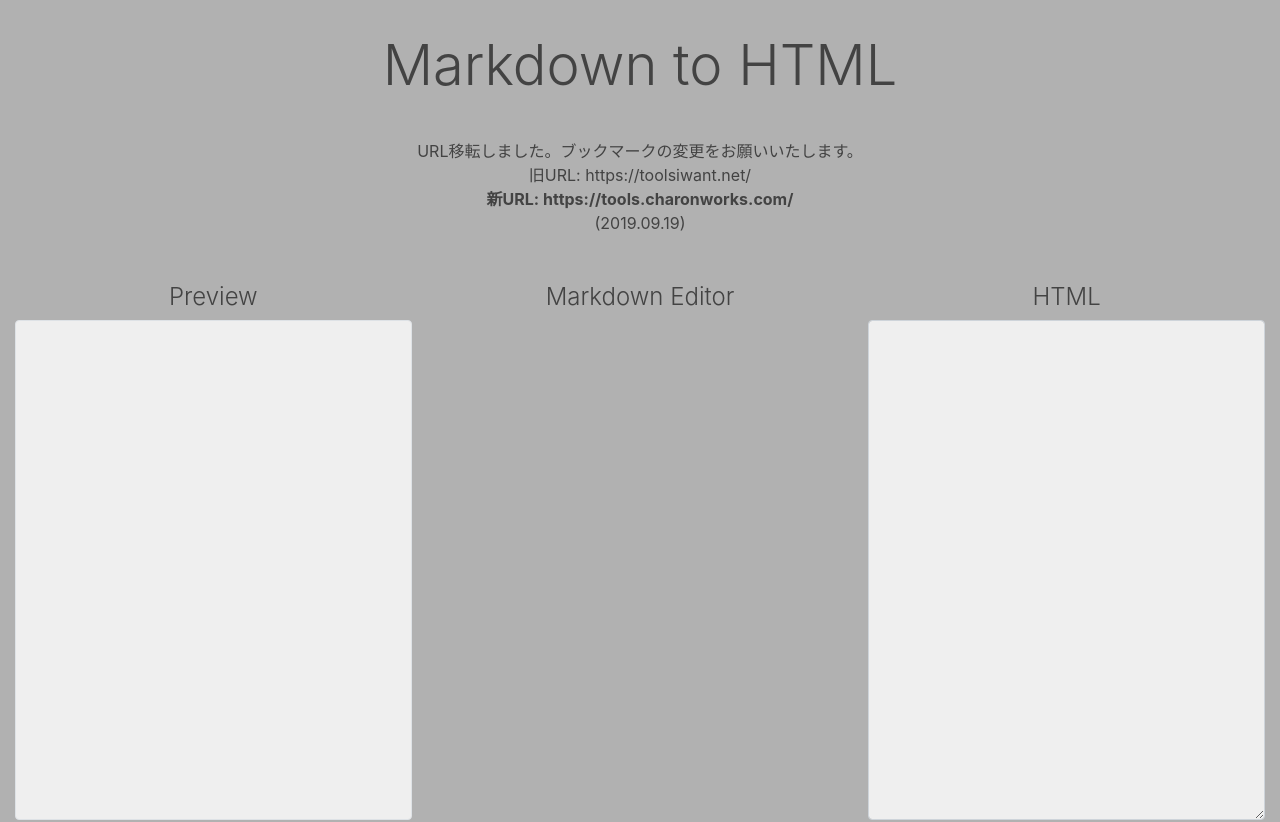
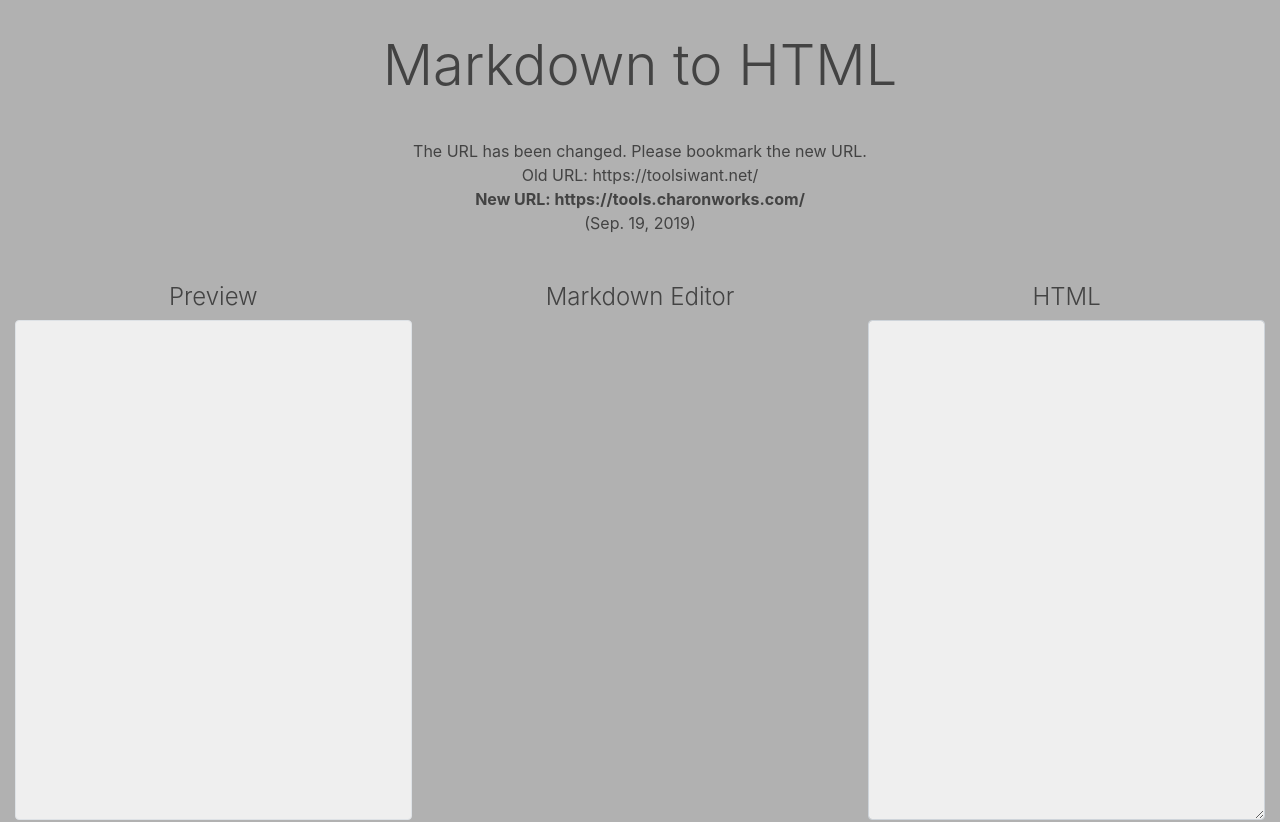
Before and after one commit to sidemt/markdown-to-html, a website: page index.html in a window 1280 px wide. Shown: the top 822 px of the page. Drawn offline with nearby package versions, Linux system fonts and the light colour scheme.

Commit message:
Change notice to English

```diff
--- a/index.html
+++ b/index.html
@@ -39,10 +39,10 @@
 
     <div class="text-center mb-5">
         <p>
-          URL移転しました。ブックマークの変更をお願いいたします。<br>
-          旧URL: https://toolsiwant.net/<br>
-          <strong>新URL: https://tools.charonworks.com/</strong><br>
-          (2019.09.19)
+          The URL has been changed. Please bookmark the new URL.<br>
+          Old URL: https://toolsiwant.net/<br>
+          <strong>New URL: https://tools.charonworks.com/</strong><br>
+          (Sep. 19, 2019)
         </p>
       </div>
 
```
